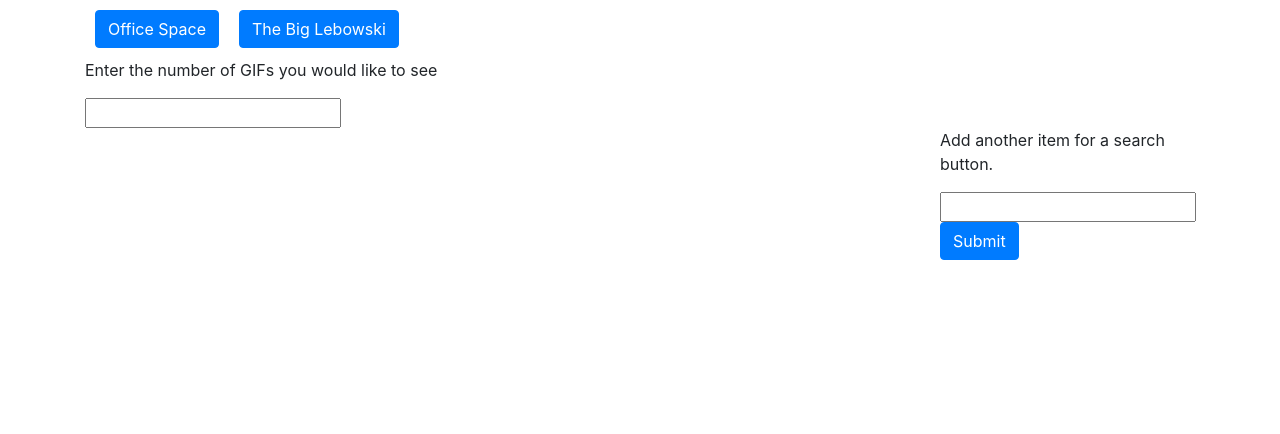
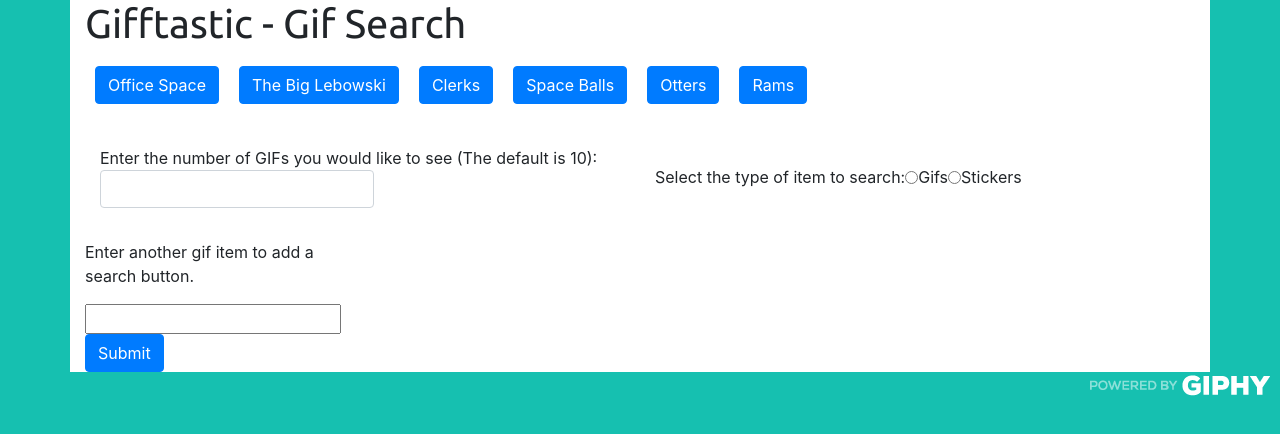
Before and after one commit to jmihalsky/homework06, a plain HTML site: page index.html in a window 1280 px wide. Drawn offline with nearby package versions, Linux system fonts and the light colour scheme.

Commit message:
Final commit

```diff
--- a/assets/css/apigif.css
+++ b/assets/css/apigif.css
@@ -1,3 +1,15 @@
+header{
+    font-family: 'Ubuntu', sans-serif;
+}
+
+body{
+    background-color: #16C0B0;
+}
+
+.container{
+    background-color: #ffffff;
+}
+
 .srch-btn{
     margin: 10px;
 
@@ -6,3 +18,34 @@
 .rating{
     margin: 4px;
 }
+
+#gif-area{
+    margin-top: 1em;
+    display: inline-block;
+    position: relative;
+    float: left;
+}
+
+.giffy{
+    margin: 1em;
+    display: inline-block;
+    position: relative;
+    float: left;
+}
+
+footer{
+    height: 2em;
+    float: right;
+}
+
+#srch-opt{
+    margin-top: 2em;
+}
+
+#gif-form{
+    margin-top: 2em;
+}
+
+#rtn-num{
+    align: center
+}
--- a/assets/javascript/giphy_api.js
+++ b/assets/javascript/giphy_api.js
@@ -1,7 +1,8 @@
+// api key
 var api_key = "5bca9XZR2OVrz32NOhg3qRrVN2d6pOND";
-
+// start of API url
 var url_host = "https://api.giphy.com";
-
+// api options for gif or stickers.
 var api_path_opt = {
     search_end: "/v1/gifs/search",
     trending: "/v1/gifs/tranding",
@@ -9,13 +10,16 @@ var api_path_opt = {
     sticker_trending: "/v1/stickers/trending"
 };
 
+// global variables for apiurl and buttons
 var apiurl = "";
 var btn_data = "";
 
-var btn_arry = ["Office Space","The Big Lebowski"];
+// starting button array
+var btn_arry = ["Office Space","The Big Lebowski","Clerks","Space Balls","Otters","Rams"];
 
 var gif_animate = [];
 
+// create buttons dynamically
 function btn_add(){
     $("#btn-row").empty();
     for (var i = 0; i < btn_arry.length; i++)
@@ -29,13 +33,14 @@ function btn_add(){
         $("#btn-row").append(btn_add);
     }
 }
-
+// initial button load
 function on_load(){
     btn_add();
 }
 
 on_load();
 
+// check for spaces in the search button items and replace it with a + for use in the API
 function srch_valid(btn_itm){
     btn_data = "";
     for(var i = 0; i < btn_itm.length; i++)
@@ -53,6 +58,7 @@ function srch_valid(btn_itm){
     return btn_data;
 }
 
+// search button click event to perform AJX call and get data which is formated for the DOM.
 $(document.body).on("click",".srch-btn", function(e) {
     console.log("response");
     // e.preventDefault();
@@ -72,8 +78,8 @@ $(document.body).on("click",".srch-btn", function(e) {
         console.log(response.data.length);
 
         for (var i=0; i < response.data.length; i++){
-            var api_img_src  = response.data[i].images.downsized_still.url;
-            var animate_api = response.data[i].images.downsized.url;
+            var api_img_src  = response.data[i].images.fixed_width_still.url;
+            var animate_api = response.data[i].images.original.url;
 
             var api_rating = response.data[i].rating;
 
@@ -82,11 +88,6 @@ $(document.body).on("click",".srch-btn", function(e) {
             gif_cont.attr("id",i);
             $("#gif-area").append(gif_cont);
 
-            var gif_rating = $("<div>");
-            gif_rating.addClass("rating");
-            gif_rating.text("Rating: " + api_rating);
-            gif_cont.append(gif_rating);
-
             var rst_img = $("<img>");
             rst_img.attr("src",api_img_src);
             rst_img.attr("animate", animate_api);
@@ -94,28 +95,52 @@ $(document.body).on("click",".srch-btn", function(e) {
             rst_img.attr("state","still");
             rst_img.addClass("gifimg");
             gif_cont.append(rst_img);
+
+            var gif_rating = $("<div>");
+            gif_rating.addClass("rating");
+            gif_rating.text("Rating: " + api_rating);
+            gif_cont.append(gif_rating);
         }
     });
 });
 
+// API URL assembly based on what options are selected
 function api_assmblr(btn_id,rtn){
+    var api_path = "";
+
     if (isNaN(rtn))
     {
-        rtn = 5;
+        rtn = 10;
     }
-    apiurl = url_host + api_path_opt.search_end + "?q=" + btn_id + "&api_key=" + api_key + "&limit=" + rtn;
+
+    if ($("input[name=srchtype]:checked").attr("id") == "gif")
+    {
+        api_path = api_path_opt.search_end;
+    }
+    else if ($("input[name=srchtype]:checked").attr("id") == "sticker")
+    {
+        api_path = api_path_opt.sticker_search;
+    }
+    else
+    {
+        api_path = api_path_opt.search_end;
+    }
+    apiurl = url_host + api_path + "?q=" + btn_id + "&api_key=" + api_key + "&limit=" + rtn;
     // apiurl = "https://api.giphy.com/v1/gifs/search?q=Office+Space&api_key=5bca9XZR2OVrz32NOhg3qRrVN2d6pOND&limit=5"
-    console.log(apiurl);
+    // console.log(apiurl);
 }
 
+// Add mew search buttons
 $("#submit").on("click", function(e) {
     e.preventDefault();
     var usr_entry = $("#btn-frm").val().trim();
     btn_arry.push($("#btn-frm").val().trim());
-    console.log(usr_entry);
+    // console.log(usr_entry);
     btn_add();
+    $("#btn-frm").val("");
 });
 
+// change returned gifs or stickers to animated or back to a small still.
 $(document.body).on("click",".gifimg", function() {
     var gif_state = $(this).attr("state");
 
--- a/index.html
+++ b/index.html
@@ -10,10 +10,20 @@
 
     <link rel="stylesheet" href="https://stackpath.bootstrapcdn.com/bootstrap/4.1.3/css/bootstrap.min.css" integrity="sha384-MCw98/SFnGE8fJT3GXwEOngsV7Zt27NXFoaoApmYm81iuXoPkFOJwJ8ERdknLPMO" crossorigin="anonymous">
 
+    <link href="https://fonts.googleapis.com/css?family=Ubuntu" rel="stylesheet">
+
     <link rel="stylesheet" type="text/css" href="assets/css/apigif.css">
 </head>
 <body>
-    <header></header>
+    <header>
+        <div class="container">
+            <div class="row">
+                <div class="col-xs-12 col-sm-12 col-md-12">
+                    <h1>Gifftastic - Gif Search</h1>
+                </div>
+            </div>
+        </div>
+    </header>
     <div class="container">
         <div class="row">
             <div id="btn-row" class="col-xs-12 col-sm-12 col-md-12"></div>
@@ -21,24 +31,35 @@
         </div>
         <div class="row">
             <div class="col-xs-12 col-sm-12 col-md-12">
-                <form id="srch-opt">
-                    <p>Enter the number of GIFs you would like to see</p>
-                    <input type="number" id="rtn-num">
+                <form id="srch-opt" class="form-inline">
+                    <div class="col-xs-12 col-sm-12 col-md-6 form-group">
+                        <label for="rtn-num">Enter the number of GIFs you would like to see (The default is 10): </label>
+                        <input type="number" id="rtn-num" class="form-control">
+                    </div>
+                    <div class="col-xs-12 col-xs-12 col-md-6 form-group">
+                        <label>Select the type of item to search:  </label>
+                        <input type="radio" name="srchtype" id="gif">
+                        <label for="gif" class="radio-inline">Gifs</label>
+                        <input type="radio" name="srchtype" id="sticker">
+                        <label for="sticker" class="radio-inline">Stickers</label>
+                    </div>
                 </form>
             </div>
         </div>
         <div class = "row">
-            <div id="gif-area" class="col-xs-12 col-sm-12 col-md-9"></div>
             <div id="gif-form" class="col-xs-12 col-sm-12 col-md-3">
                 <form id="btn-add">
-                    <p>Add another item for a search button.</p>
+                    <p>Enter another gif item to add a search button.</p>
                     <input type="text" id="btn-frm">
                     <button id="submit" class="btn btn-primary">Submit</button>
                 </form>
             </div>
+            <div id="gif-area" class="col-xs-12 col-sm-12 col-md-9"></div>
         </div>
     </div>
-    <footer></footer>
+    <footer>
+        <img src="assets/images/PoweredBy_200px-Black_HorizText.png">
+    </footer>
 
     <script src="https://code.jquery.com/jquery-3.3.1.slim.min.js" integrity="sha384-q8i/X+965DzO0rT7abK41JStQIAqVgRVzpbzo5smXKp4YfRvH+8abtTE1Pi6jizo" crossorigin="anonymous"></script>
     <script src="https://cdnjs.cloudflare.com/ajax/libs/popper.js/1.14.3/umd/popper.min.js" integrity="sha384-ZMP7rVo3mIykV+2+9J3UJ46jBk0WLaUAdn689aCwoqbBJiSnjAK/l8WvCWPIPm49" crossorigin="anonymous"></script>
```
Also changed, not shown: assets/images/PoweredBy_200px-Black_HorizText.png (added), 1 other file.
